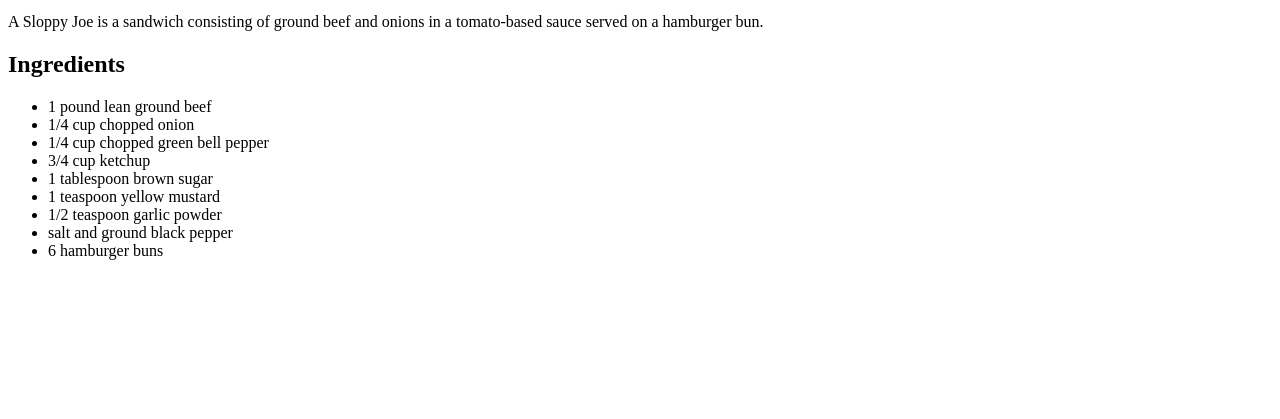
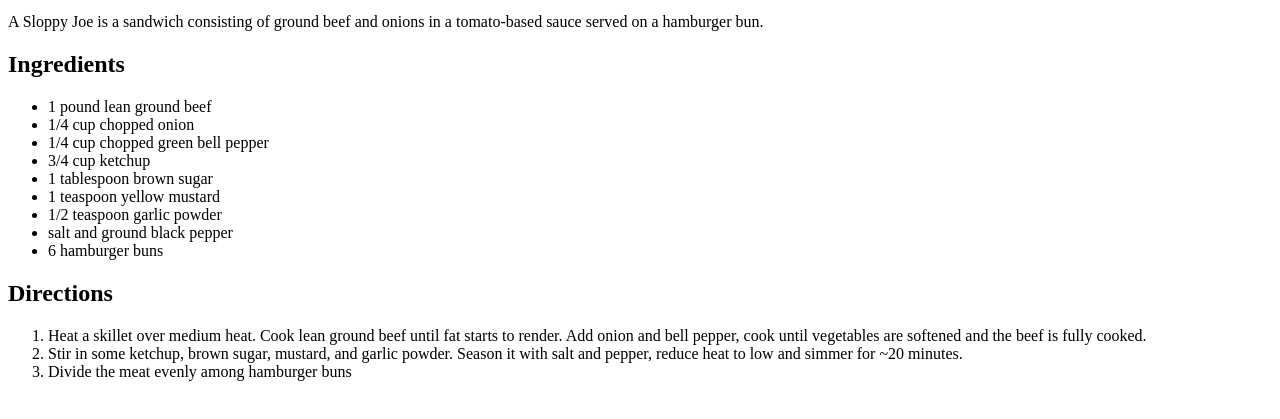
Before and after one commit to joeycea/recipes, a plain HTML site: page the-recipes/sloppy-joes.html in a window 1280 px wide. Shown: the part 101-520 px from the top of the page. Drawn offline with Linux system fonts and the light colour scheme.

Commit message:
sloppy-joes.html

```diff
--- a/the-recipes/sloppy-joes.html
+++ b/the-recipes/sloppy-joes.html
@@ -24,6 +24,12 @@
     <li>6 hamburger buns</li>
 </ul>
 
+<h2>Directions</h2>
+<ol>
+    <li>Heat a skillet over medium heat. Cook lean ground beef until fat starts to render. Add onion and bell pepper, cook until vegetables are softened and the beef is fully cooked.</li>
+    <li>Stir in some ketchup, brown sugar, mustard, and garlic powder. Season it with salt and pepper, reduce heat to low and simmer for ~20 minutes.</li>
+    <li>Divide the meat evenly among hamburger buns</li>
+</ol>
 
 </body>
 </html>
```
